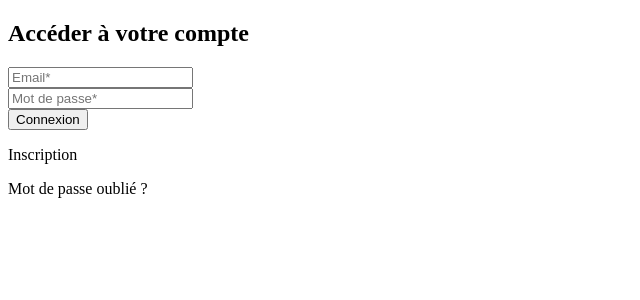
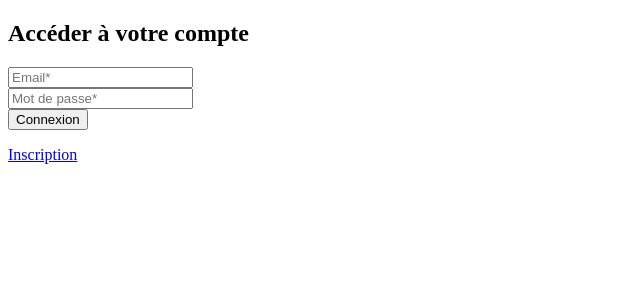
Before and after one commit to Arnaud-Chane/checkpoint-4, a React (Vite) app in the folder frontend/: page /login in a window 1280 px wide. Shown: the top 300 px of the page, without its empty margins (0-640 px from the left). Built offline with nearby package versions, Linux system fonts and the light colour scheme.

Commit message:
Adding link to navigate

```diff
--- a/frontend/src/pages/Login.jsx
+++ b/frontend/src/pages/Login.jsx
@@ -1,4 +1,6 @@
 import React, { useState } from "react";
+import { Link } from "react-router-dom";
+
 import InputForm from "../components/InputForm";
 
 export default function Login() {
@@ -33,10 +35,10 @@
             Connexion
           </button>
 
-          <p>Inscription</p>
+          <Link to="/sign-up">
+            <p>Inscription</p>
+          </Link>
         </div>
-
-        <p>Mot de passe oublié ?</p>
       </div>
     </div>
   );
--- a/package.json
+++ b/package.json
@@ -30,6 +30,6 @@
     "cross-env": "^7.0.3"
   },
   "dependencies": {
-    "react-router-dom": "^6.14.1"
+    "react-router-dom": "^6.14.2"
   }
 }
```
